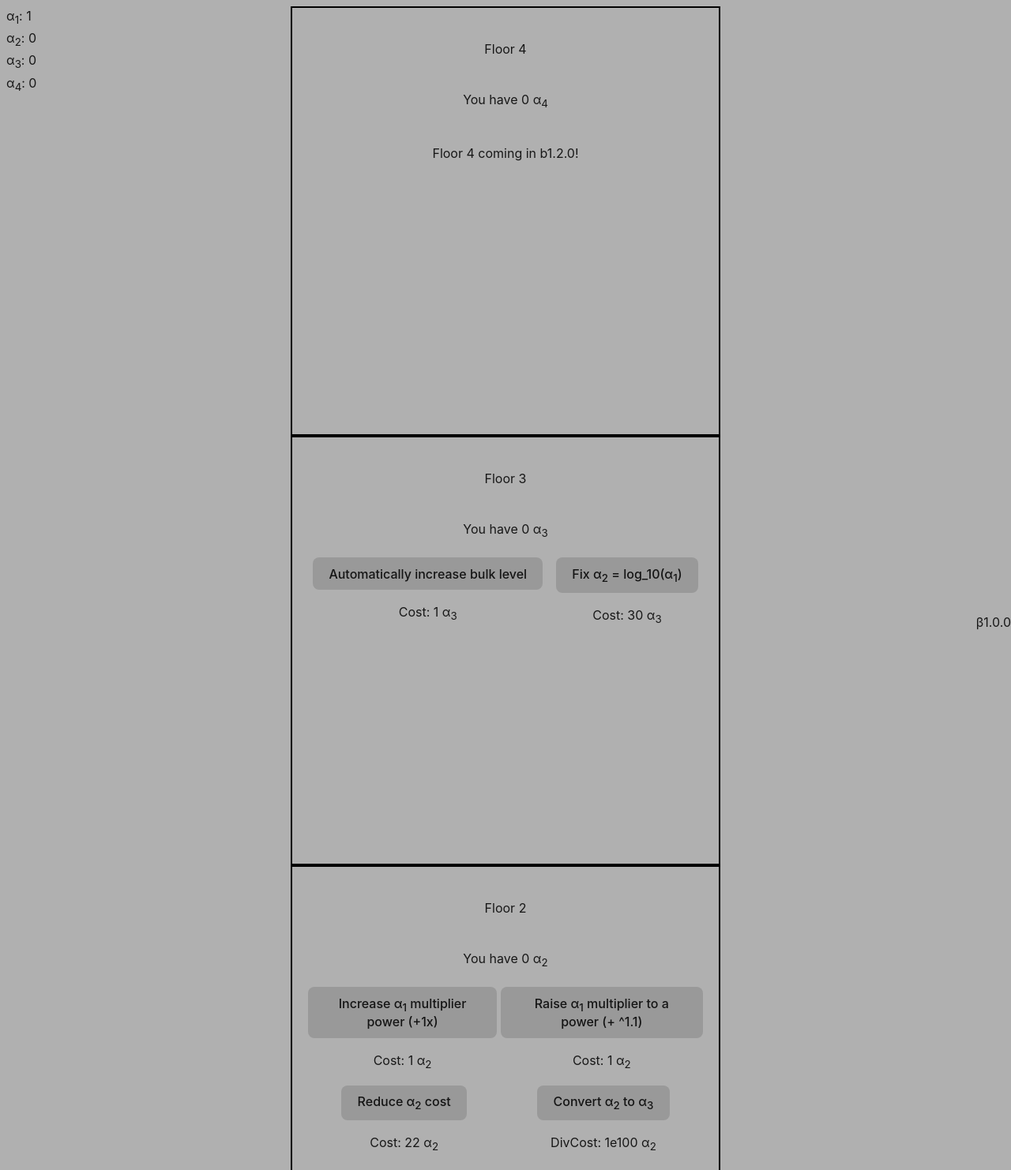
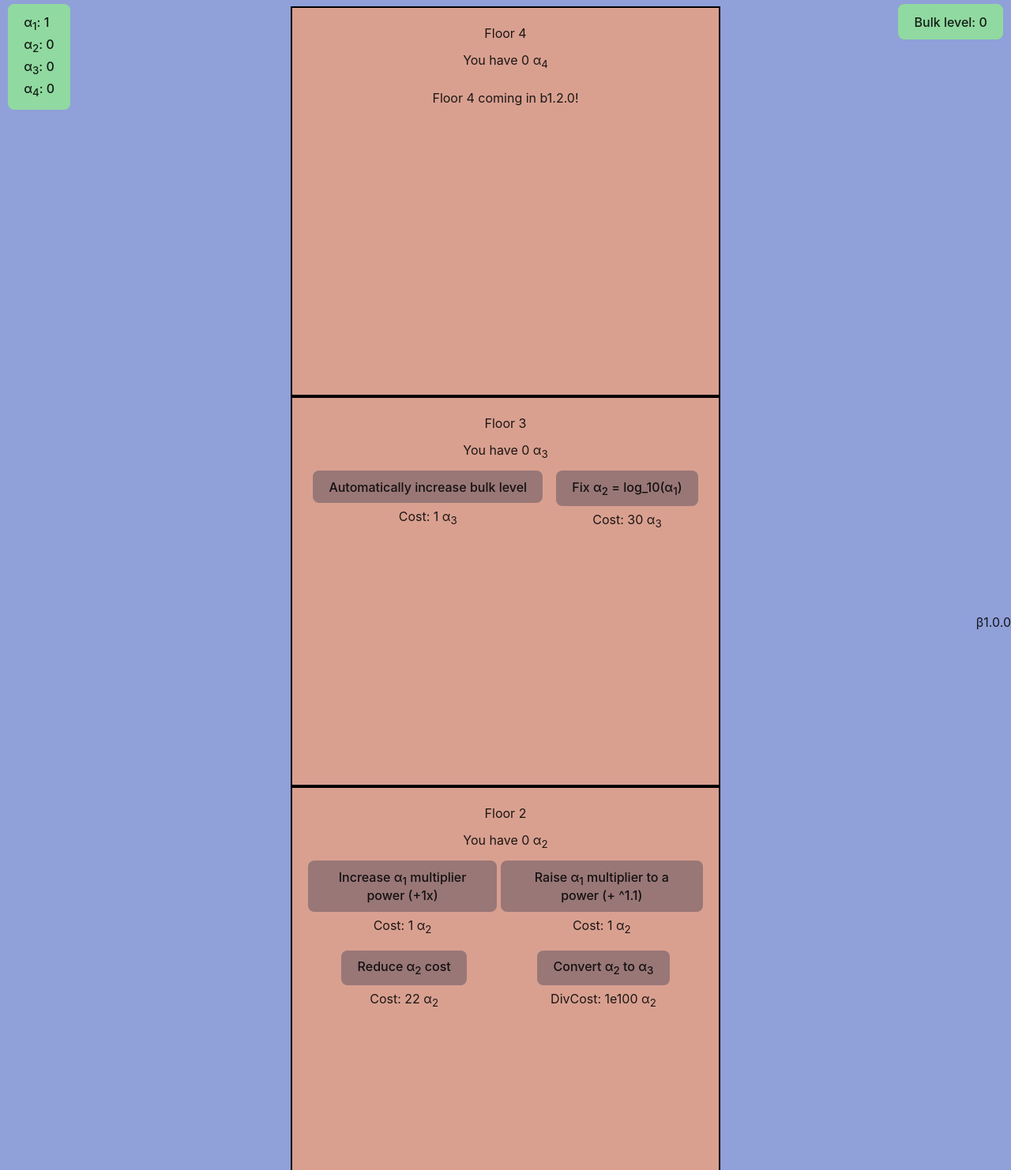
Before and after one commit to XnoobSpeakable/Exponential-Tower, a website built with Vite: page index.html in a window 1280 px wide. Shown: the top 1482 px of the page at 79% size. Built offline with nearby package versions, Linux system fonts and the light colour scheme.

Commit message:
ui reforms and stuff

```diff
--- a/index.html
+++ b/index.html
@@ -9,24 +9,25 @@
     <script type="module" defer src="src/main.ts"></script>
 
     <div id="overview"></div>
+    <div id="overview2"></div>
 
-    <div class="floor bordered centered">
+    <div class="floor bordered centered pad20">
       <div class="centered">Floor 4</div>
-      <div id="alphafourtext" class="centered">You have 0 α<sub>4</sub></div>
-      <div class="centered">Floor 4 coming in b1.2.0!</div>
+      <div id="alphafourtext" class="centered pad10">You have 0 α<sub>4</sub></div>
+      <div class="centered pad10">Floor 4 coming in b1.2.0!</div>
     </div>
 
-    <div class="floor bordered centered">
+    <div class="floor bordered centered pad20">
       <div class="centered">Floor 3</div>
-      <div id="alphathreetext" class="centered">You have 0 α<sub>3</sub></div>
+      <div id="alphathreetext" class="centered pad10">You have 0 α<sub>3</sub></div>
       <div class="buttonrow">
         <div>
           <button id="autobulk">Automatically increase bulk level</button>
-          <p id="autobulkcost">Cost: 1</p>
+          <p id="autobulkcost" class="cost">Cost: 1</p>
         </div>&nbsp;
         <div>
           <button id="fixatwo">Fix α<sub>2</sub> = log_10(α<sub>1</sub>)</button>
-          <p id="fixatwocost">Cost: 1</p>
+          <p id="fixatwocost" class="cost">Cost: 1</p>
         </div>
       </div>
       <div class="buttonrow" style="display:none;">
@@ -36,39 +37,39 @@
         </div>&nbsp;
         <div>
           <button id="fixup">Lower fix upgrade's log base by 0.1</button>
-          <p id="fixupcost">Cost: 1</p>
+          <p id="fixupcost" class="cost">Cost: 1</p>
         </div>
       </div>
     </div>
 
-    <div class="floor bordered centered">
+    <div class="floor bordered centered pad20">
       <div class="centered">Floor 2</div>
-      <div id="alphatwotext" class="centered">You have 0 α<sub>2</sub></div>
+      <div id="alphatwotext" class="centered pad10">You have 0 α<sub>2</sub></div>
       <div class="buttonrow">
         <div>
           <button id="upaonemult">Increase α<sub>1</sub> multiplier power (+1x)</button>
-          <p id="upaonemultcost">Cost: 1</p>
+          <p id="upaonemultcost" class="cost">Cost: 1</p>
         </div>&nbsp;
         <div>
           <button id="upaonepower">Raise α<sub>1</sub> multiplier to a power (+ ^1.1)</button>
-          <p id="upaonepowercost">Cost: 1</p>
+          <p id="upaonepowercost" class="cost">Cost: 1</p>
         </div>
       </div>
       <div class="buttonrow">
         <div>
           <button id="upconversion">Reduce α<sub>2</sub> cost</button>
-          <p id="upconversioncost">Cost: 22</p>
+          <p id="upconversioncost" class="cost">Cost: 22</p>
         </div>&nbsp;
         <div>
           <button id="convertatwo">Convert α<sub>2</sub> to α<sub>3</sub></button>
-          <p id="convertatwocost">Cost: 1e100</p>
+          <p id="convertatwocost" class="cost">Cost: 1e100</p>
         </div>
       </div>
     </div>
 
-    <div class="floor bordered centered">
+    <div class="floor bordered centered pad20">
       <div class="centered">Floor 1</div>
-      <div id="alphaonetext" class="centered">You have 0 α<sub>1</sub></div>
+      <div id="alphaonetext" class="centered pad10">You have 0 α<sub>1</sub></div>
       <div class="buttonrow">
         <div>
           <button id="doubleaone">Double α<sub>1</sub></button>
@@ -76,17 +77,17 @@
         </div>&nbsp;
         <div>
           <button id="convertaone">Convert α<sub>1</sub> to α<sub>2</sub></button>
-          <p id="convertaonecost">Cost: 1e15</p>
+          <p id="convertaonecost" class="cost">Cost: 1e15</p>
         </div>&nbsp;
         <div>
           <button id="autoclick">Unlock or upgrade autoclicker</button>
-          <p id="autoclickcost">Cost: 1e50</p>
+          <p id="autoclickcost" class="cost">Cost: 1e50</p>
         </div>
       </div>
       <div class="buttonrow">
         <div>
           <button id="bulkup">Unlock/upgrade Bulk (10x)</button>
-          <p id="bulkupcost">DivCost: 1e1000</p>
+          <p id="bulkupcost" class="cost">DivCost: 1e1000</p>
         </div>
       </div>
       <div class="buttonrow">
@@ -96,11 +97,11 @@
         </div>&nbsp;
         <div>
           <button id="bulkconvertaone">Bulk convert α<sub>1</sub> to α<sub>2</sub></button>
-          <p id="bulkconvertaonecost"></p>
+          <p id="bulkconvertaonecost" class="cost"></p>
         </div>&nbsp;
         <div>
           <button id="bulkautoclick">Bulk autoclicker</button>
-          <p id="bulkautoclickcost">DivCost: 1e1000</p>
+          <p id="bulkautoclickcost" class="cost">DivCost: 1e1000</p>
         </div>
       </div>
     </div>
--- a/src/main.ts
+++ b/src/main.ts
@@ -113,6 +113,7 @@ function updateTexts() {
         α<sub>2</sub>: ${format(player.alphatwo)}<br>
         α<sub>3</sub>: ${format(player.alphathree)}<br>
         α<sub>4</sub>: ${format(player.alphafour)}<br>`
+    element("overview2").innerHTML = `Bulk level: ${format(player.bulkLevel)}`
 
     element("doubleaone").innerHTML = `${format(player.doubleaonemult)}x α<sub>1</sub>`
     element("bulkdoubleaone").innerHTML = `${format(player.doubleaonemult)}x α<sub>1</sub> (x${format(new ExpantaNumX.pow(10, player.bulkLevel))})`
--- a/src/style.css
+++ b/src/style.css
@@ -3,7 +3,7 @@
   line-height: 1.5;
   font-weight: 400;
   color: rgba(0,0,0, 0.87);
-  --background-color: #B0B0B0;
+  --background-color: #90A0D9;
   background-color: var(--background-color);
   --fill: #6a6a6a;
   --fill-active: #6a6a6ab1;
@@ -17,7 +17,7 @@ button {
   font-size: 1em;
   font-weight: 500;
   font-family: inherit;
-  background-color: #DDDDDD;
+  background-color: #CEDFDF;
   cursor: pointer;
   transition: border-color 0.25s;
   color: inherit;
@@ -33,10 +33,10 @@ button:hover {
 
 :disabled {
   cursor: not-allowed;
-  background-color: #999999;
+  background-color: #997777;
 }
 :disabled:hover {
-  border-color: #AA9999;
+  border-color: #FF0000;
 }
 
 .flexcenter {
@@ -49,10 +49,15 @@ button:hover {
 }
 
 .centered {
-  padding: 20px;
   text-align: center;
   max-width: 500px;
   margin: 0 auto;
+}
+.pad10 {
+  padding: 10px;
+}
+.pad20 {
+  padding: 20px;
 }
 
 .side {
@@ -87,7 +92,8 @@ button:hover {
 
 .floor {
   width: 600px;
-  height: 500px;
+  height: 450px;
+  background-color: #D9A090;
 }
 
 .buttonrow {
@@ -100,10 +106,39 @@ button:hover {
 
 #overview {
   position: fixed;
-  top: 5;
-  left: 20;
+  top: 5px;
+  left: 10px;
+  background-color: #90D9A0;
+
+  border-radius: 8px;
+  border: 1px solid transparent;
+  padding: 0.6em 1.2em;
+  font-size: 1em;
+  font-weight: 500;
+  font-family: inherit;
+  transition: border-color 0.25s;
+}
+
+#overview2 {
+  position: fixed;
+  top: 5px;
+  right: 10px;
+  background-color: #90D9A0;
+
+  border-radius: 8px;
+  border: 1px solid transparent;
+  padding: 0.6em 1.2em;
+  font-size: 1em;
+  font-weight: 500;
+  font-family: inherit;
+  transition: border-color 0.25s;
+
 }
 
 #wipesave {
   background-color: #FF4444;
 }
+
+.cost {
+  margin-top: 5px;
+}
```
